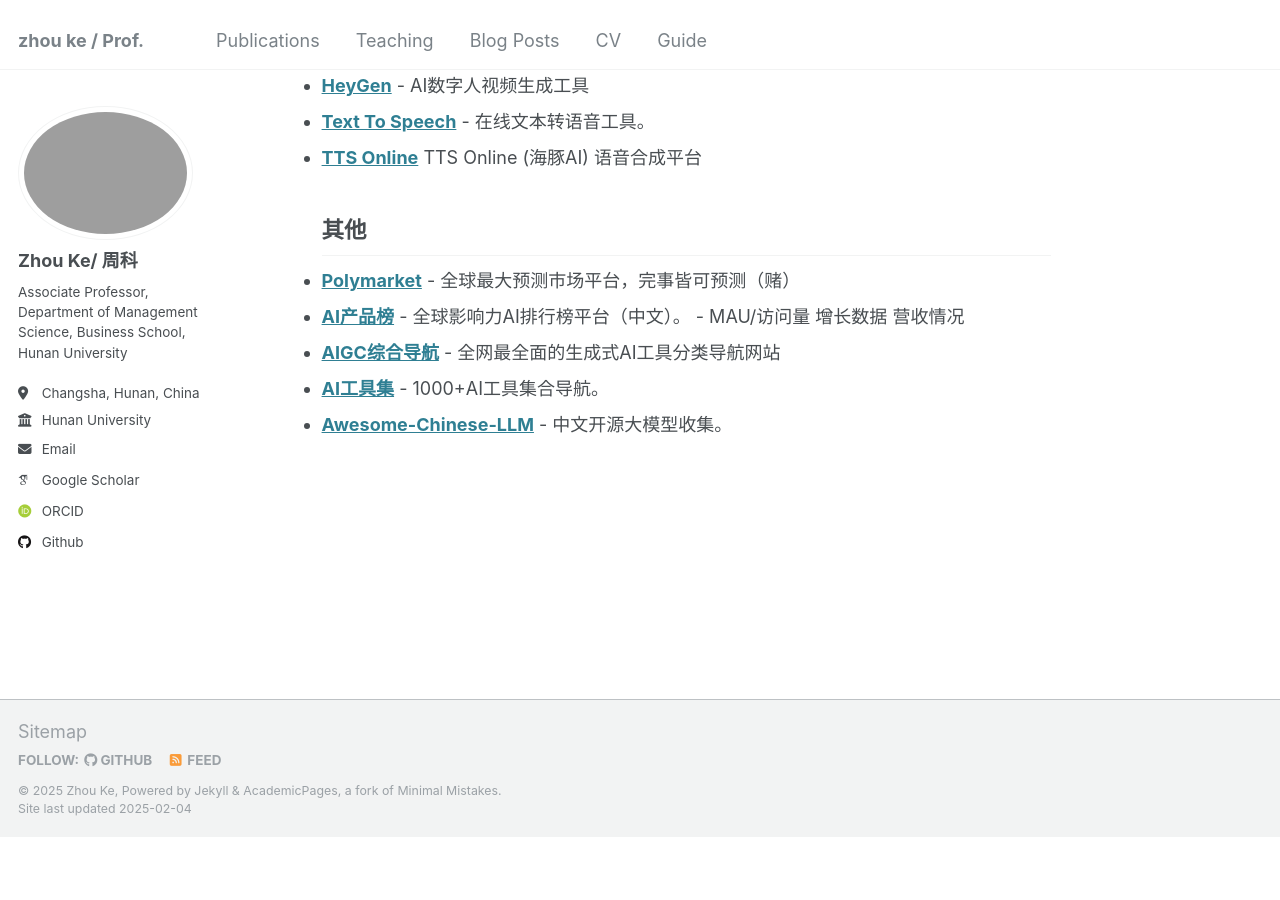
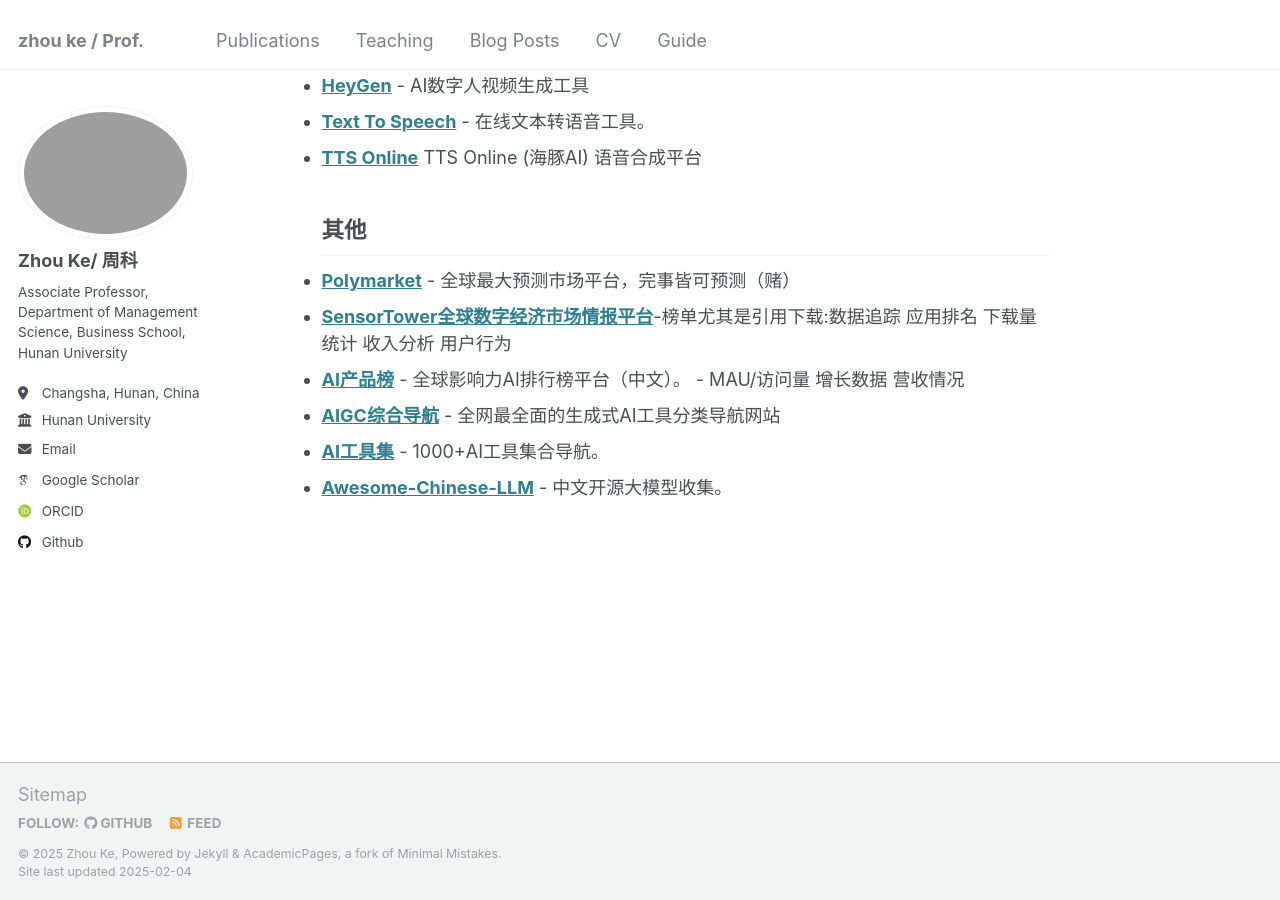
Before and after one commit to hustzhke/hustzhke.github.io, a Jekyll site: the page built from _pages/about.md, in a window 1280 px wide and 900 px high, scrolled down 3328 px. Built offline with Jekyll 4.4.1, drawn with Linux system fonts in a browser that asks for light colours; some web fonts are replaced; before the commit the page ends 4165 px from its top, so only the background shows below that.

Commit message:
Update about.md

```diff
--- a/_pages/about.md
+++ b/_pages/about.md
@@ -79,6 +79,7 @@
 * **[TTS Online](https://www.ttson.cn/)** TTS Online (海豚AI) 语音合成平台
 ## 其他
 * **[Polymarket](https://polymarket.com)** - 全球最大预测市场平台，完事皆可预测（赌）
+* **[SensorTower全球数字经济市场情报平台](https://app.sensortower-china.com/top-charts?category=0&country=US&date=2025-02-04&device=iphone&os=ios)**-榜单尤其是引用下载:数据追踪 应用排名 下载量统计  收入分析 用户行为
 * **[AI产品榜](https://www.aicpb.com)** - 全球影响力AI排行榜平台（中文）。 - MAU/访问量 增长数据 营收情况
 * **[AIGC综合导航](https://www.aigc.cn/)** - 全网最全面的生成式AI工具分类导航网站
 * **[AI工具集](https://ai-bot.cn/)** - 1000+AI工具集合导航。
```
